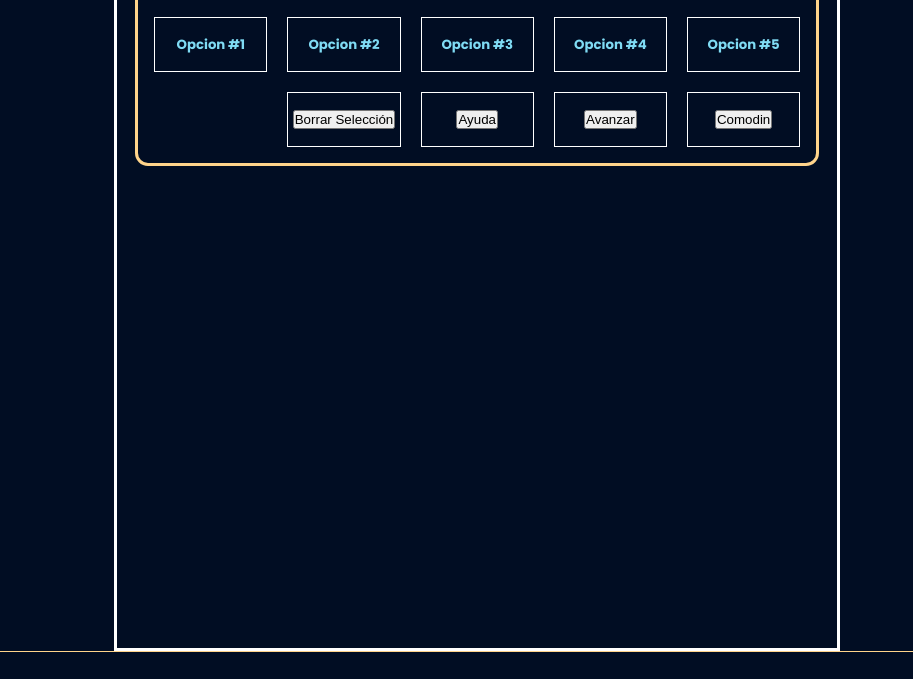
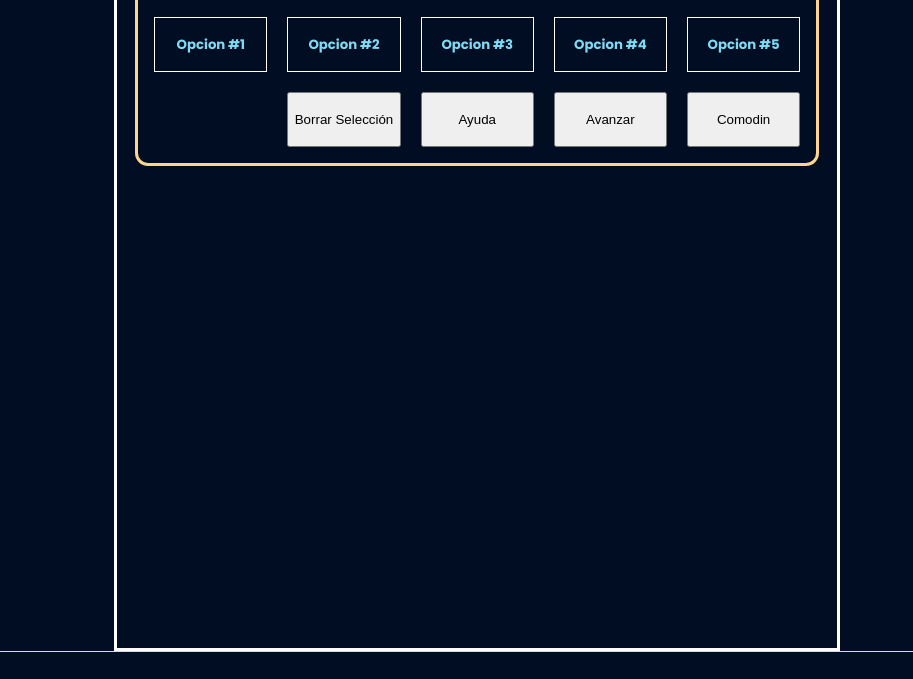
Before and after one commit to CarlosMoralesDev23/Aprendamos-juntos, a plain HTML site: page index.html in a window 1280 px wide. Shown: the part 1052-1731 px from the top of the page, without its empty margins (187-1100 px from the left). Drawn offline with Linux system fonts and the light colour scheme.

Commit message:
Se modifico los divs  por los botones

```diff
--- a/css/styles.css
+++ b/css/styles.css
@@ -551,31 +551,27 @@ aside {
             grid-row-start: 3;
         }
 
-        #botones {
+        .botones {
             display: grid;
             place-items: center;
         }
 
         .div10 {
-            border: 1px solid white;
             grid-column-start: 2;
             grid-row-start: 4;
         }
 
         .div11 {
-            border: 1px solid white;
             grid-column-start: 3;
             grid-row-start: 4;
         }
 
         .div12 {
-            border: 1px solid white;
             grid-column-start: 4;
             grid-row-start: 4;
         }
 
         .div13 {
-            border: 1px solid white;
             grid-column-start: 5;
             grid-row-start: 4;
         }
--- a/index.html
+++ b/index.html
@@ -312,14 +312,12 @@
                         <div class="div8 opcion"><h5>Opcion #4</h5></div>
                         <div class="div9 opcion"><h5>Opcion #5</h5></div>
 
-                        <div class="div10" id="botones"><button>Borrar Selección</button></div>
-                        <div class="div11" id="botones"><button>Ayuda</button></div>
-                        <div class="div12" id="botones"><button>Avanzar</button></div>
-                        <div class="div13" id="botones"><button>Comodin</button></div>
+                        <button class="botones div10" id="Borrar">Borrar Selección</button>
+                        <button class="botones div11" id="Ayuda">Ayuda</button>
+                        <button class="botones div12" id="Avanzar">Avanzar</button>
+                        <button class="botones div13" id="Comodin">Comodin</button>
                     </div>
                 </div>
-
-
             </div>
 
             <aside>
```
